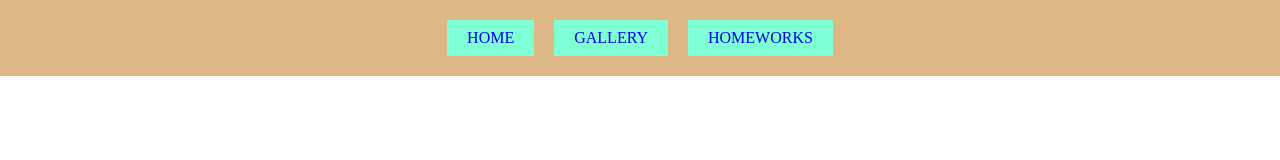
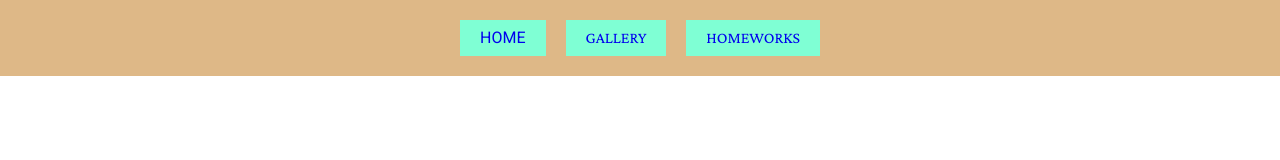
Before and after one commit to Misha7377/backround, a plain HTML site: page header/header.html in a window 1280 px wide. Drawn offline with nearby package versions, Linux system fonts and the light colour scheme.

Commit message:
changed the font

```diff
--- a/css/styles.css
+++ b/css/styles.css
@@ -11,6 +11,7 @@
 }
 
 .list {
+    font-family: 'Roboto', sans-serif;
     display: flex;
     justify-content: center;
     gap: 20px;
@@ -32,22 +33,26 @@
     background: aquamarine;
     display: block;
 }
+.list > li + li {
+    font-family: 'Crimson Pro', serif;
+}
 
 .list li a:hover {
     background: grey;
 }
 
 .works {
+    font-family: 'Architects Daughter', cursive;
     position: absolute;
     top: 100%;
     left: 0;
     display: none;
 }
-
 .works li a {
     background: thistle;
 }
 .layauts {
+    font-family: 'Courgette', cursive;
     position: absolute;
     top: 0;
     left: 100%;
--- a/header/header.html
+++ b/header/header.html
@@ -1,8 +1,17 @@
 <!DOCTYPE html>
 <html lang="en">
+
+
 <head>
     <meta charset="UTF-8">
     <meta name="viewport" content="width=device-width, initial-scale=1.0">
+    <link rel="preconnect" href="https://fonts.googleapis.com">
+<link rel="preconnect" href="https://fonts.gstatic.com" crossorigin>
+<link href="https://fonts.googleapis.com/css2?family=Architects+Daughter&family=Roboto&display=swap" rel="stylesheet">
+<link rel="stylesheet" href="https://fonts.googleapis.com/css2?family=Crimson+Pro">
+<link rel="preconnect" href="https://fonts.googleapis.com">
+<link rel="preconnect" href="https://fonts.gstatic.com" crossorigin>
+<link href="https://fonts.googleapis.com/css2?family=Courgette&display=swap" rel="stylesheet">
     <title>Document</title>
     <link rel="stylesheet" href="../css/styles.css">
 </head>
```
